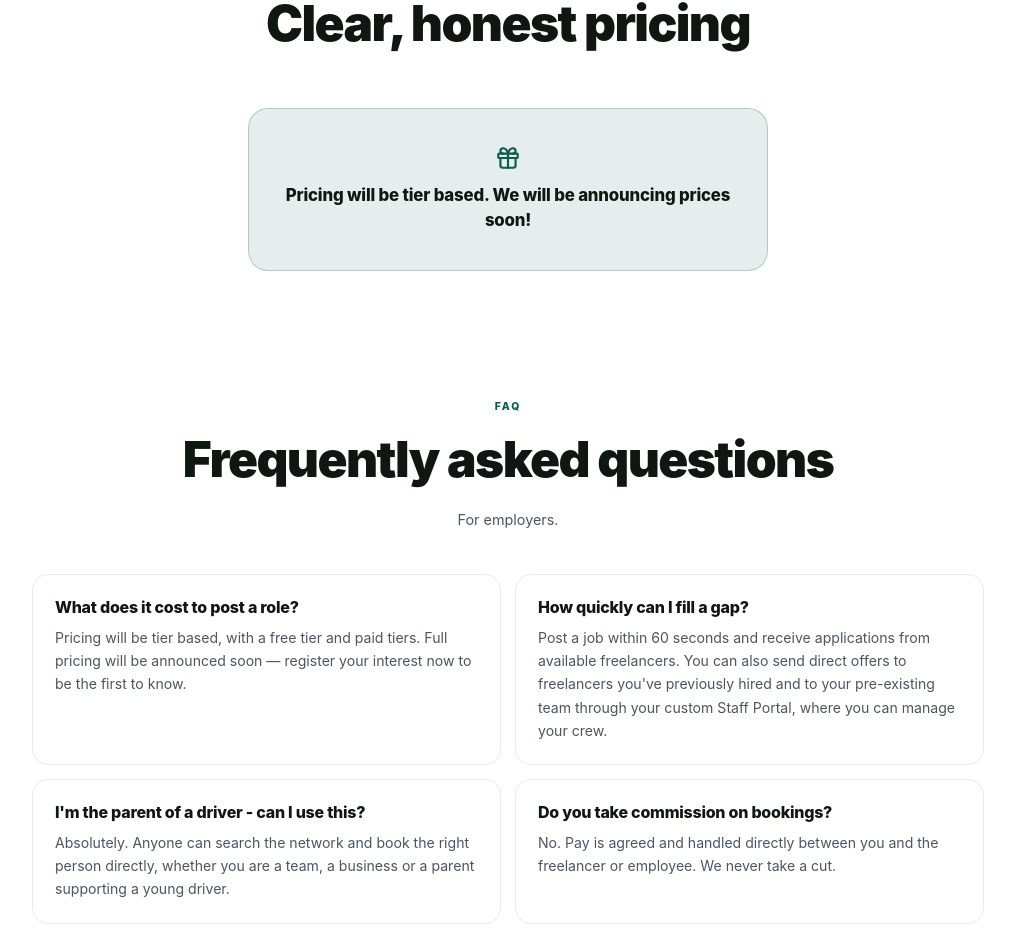
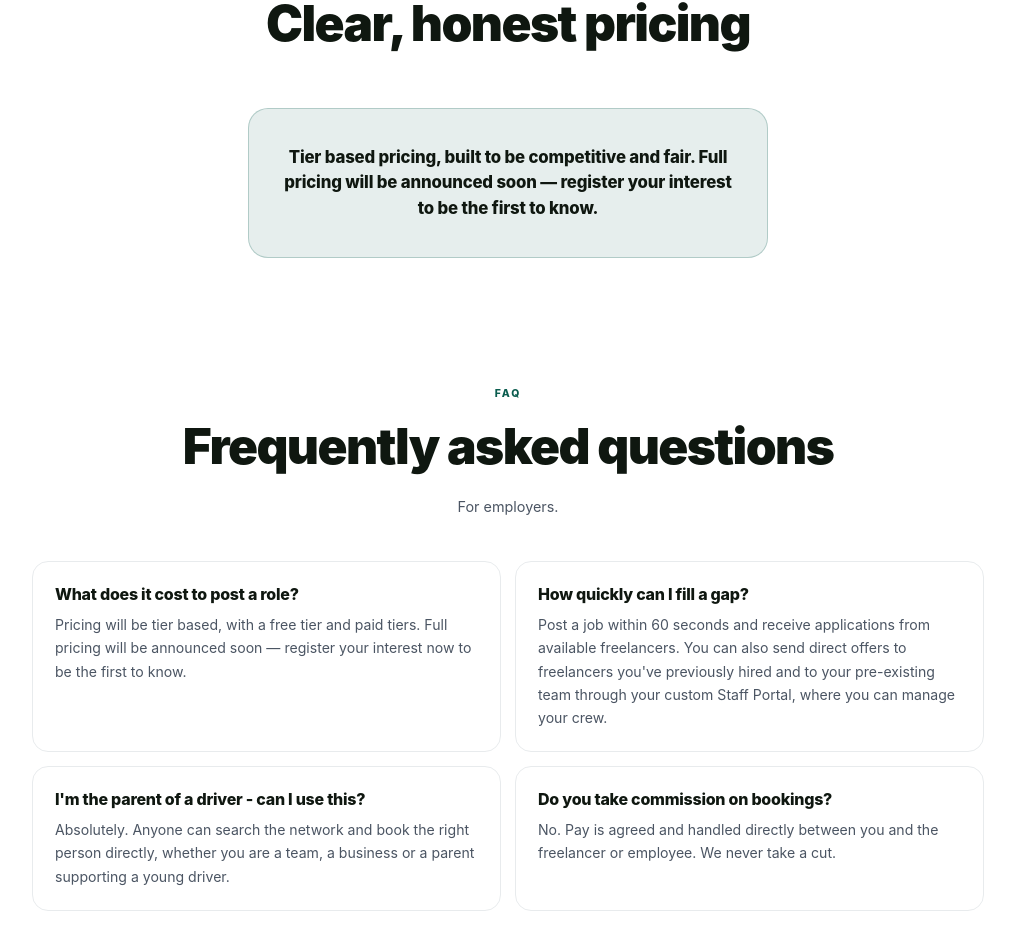
Before and after one commit to motorsportconnector/Launching-Page, a React (Vite) app: page / in a window 1280 px wide. Shown: the part 2926-3868 px from the top of the page, without its empty margins (132-1147 px from the left). Built offline with nearby package versions, Linux system fonts and the light colour scheme.

Commit message:
Rewrite pricing message to signal competitive pricing; remove gift icon

```diff
--- a/src/EarlyInterestLanding.jsx
+++ b/src/EarlyInterestLanding.jsx
@@ -1485,9 +1485,6 @@ export default function EarlyInterestLanding() {
               transition: "background 0.4s ease, border-color 0.4s ease",
             }}
           >
-            <div style={{ color: theme.accent, display: "inline-flex", marginBottom: 12 }}>
-              <Gift size={26} strokeWidth={2} />
-            </div>
             <p
               style={{
                 fontSize: "1.05rem",
@@ -1498,7 +1495,7 @@ export default function EarlyInterestLanding() {
                 letterSpacing: "-0.01em",
               }}
             >
-              Pricing will be tier based. We will be announcing prices soon!
+              Tier based pricing, built to be competitive and fair. Full pricing will be announced soon — register your interest to be the first to know.
             </p>
           </div>
           {false && c.pricing.map((p) => (
```
